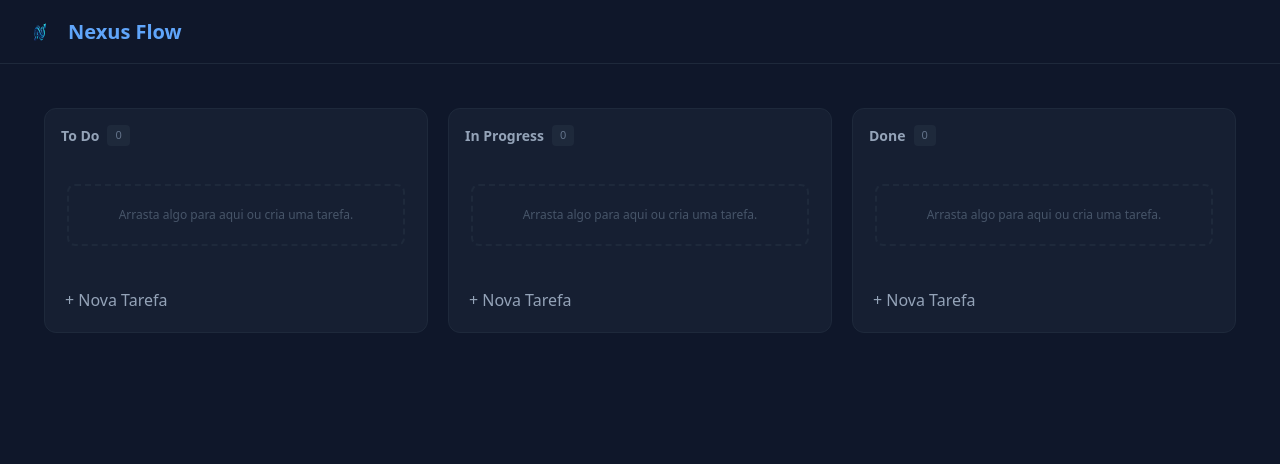
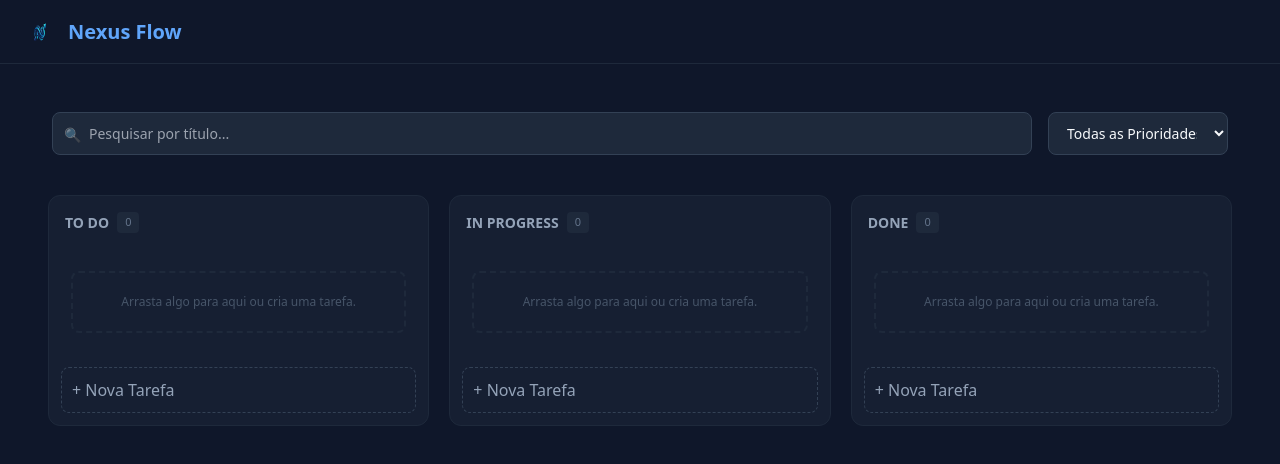
Before and after one commit to LucasFiolhais/nexus-flow, a Nuxt app: page / in a window 1280 px wide. Shown: the top 464 px of the page. Built offline with nearby package versions, Linux system fonts and the light colour scheme.

Commit message:
adicionar pesquisa por nome, filtrar por prioridade, compor o draggable

```diff
--- /dev/null
+++ b/app/components/BoardFilters.vue
@@ -0,0 +1,81 @@
+<script setup lang="ts">
+const taskStore = useTaskStore()
+</script>
+
+<template>
+  <div class="filters-container">
+    <div class="search-group">
+      <span class="search-icon">🔍</span>
+      <input
+        v-model="taskStore.searchQuery"
+        type="text"
+        placeholder="Pesquisar por título..."
+        class="filter-input search"
+      />
+    </div>
+
+    <div class="select-group">
+      <select v-model="taskStore.filterPriority" class="filter-input select">
+        <option value="all">Todas as Prioridades</option>
+        <option value="low">Low</option>
+        <option value="medium">Medium</option>
+        <option value="high">High</option>
+      </select>
+    </div>
+  </div>
+</template>
+
+<style scoped>
+.filters-container {
+  display: flex;
+  gap: 16px;
+  margin-bottom: 24px;
+  padding: 0 4px;
+}
+
+.search-group {
+  position: relative;
+  flex: 1;
+}
+
+.search-icon {
+  position: absolute;
+  left: 12px;
+  top: 50%;
+  transform: translateY(-50%);
+  font-size: 14px;
+  opacity: 0.5;
+}
+
+.filter-input {
+  background: #1e293b;
+  border: 1px solid #334155;
+  color: #f8fafc;
+  padding: 10px 14px;
+  border-radius: 8px;
+  font-size: 14px;
+  outline: none;
+  transition: 0.2s;
+  width: 100%;
+}
+
+.search {
+  padding-left: 36px;
+}
+
+.select {
+  width: 180px;
+  cursor: pointer;
+}
+
+.filter-input:focus {
+  border-color: #3b82f6;
+  background: #0f172a;
+  box-shadow: 0 0 0 2px rgba(59, 130, 246, 0.1);
+}
+
+.select option {
+  background: #1e293b;
+  color: white;
+}
+</style>
--- a/app/components/Column.vue
+++ b/app/components/Column.vue
@@ -1,5 +1,6 @@
 <script setup lang="ts">
 import draggable from 'vuedraggable'
+import { ref, computed } from 'vue'
 import type { Task, Column } from '~/types/kanban'
 import { useTaskStore } from '~/stores/taskStore'
 
@@ -7,14 +8,30 @@ const props = defineProps<{
   column: Column
 }>()
 
-const newTaskPriority = ref<'low' | 'medium' | 'high'>('medium')
-
 const taskStore = useTaskStore()
 
+// LÓGICA CRÍTICA: Computed Setter para sincronizar o drag com a Store original
+const tasks = computed({
+  get: () => props.column.tasks,
+  set: (newList) => {
+    // Encontra a coluna real no state da store e atualiza o seu array de tarefas
+    const targetCol = taskStore.columns.find((c) => c.title === props.column.title)
+    if (targetCol) {
+      targetCol.tasks = newList
+    }
+  }
+})
+
+// Estados do formulário
 const newTaskTitle = ref('')
 const newTaskDescription = ref('')
-newTaskPriority.value = 'medium'
+const newTaskPriority = ref<'low' | 'medium' | 'high'>('medium')
 const isAdding = ref(false)
+
+// Bloqueia o drag se houver filtros ativos para evitar corrupção de dados
+const isDraggable = computed(() => {
+  return taskStore.searchQuery === '' && taskStore.filterPriority === 'all'
+})
 
 const addTask = () => {
   if (!newTaskTitle.value.trim()) return
@@ -31,6 +48,7 @@ const addTask = () => {
 
   newTaskTitle.value = ''
   newTaskDescription.value = ''
+  newTaskPriority.value = 'medium'
   isAdding.value = false
 }
 </script>
@@ -45,11 +63,12 @@ const addTask = () => {
     </div>
 
     <draggable
-      v-model="column.tasks"
+      v-model="tasks"
       group="tasks"
       item-key="id"
       class="task-list"
       ghost-class="ghost-card"
+      :disabled="!isDraggable"
     >
       <template #item="{ element }">
         <Card :task="element" />
@@ -57,7 +76,11 @@ const addTask = () => {
 
       <template #footer>
         <div v-if="column.tasks.length === 0 && !isAdding" class="empty-state">
-          Arrasta algo para aqui ou cria uma tarefa.
+          {{
+            isDraggable
+              ? 'Arrasta algo para aqui ou cria uma tarefa.'
+              : 'Nenhum resultado para os filtros atuais.'
+          }}
         </div>
       </template>
     </draggable>
@@ -79,10 +102,10 @@ const addTask = () => {
           rows="2"
         ></textarea>
 
-        <select v-model="newTaskPriority" class="input select-priority">
-          <option value="low">Low</option>
-          <option value="medium">Medium</option>
-          <option value="high">High</option>
+        <select v-model="newTaskPriority" class="select-priority">
+          <option value="low">Baixa</option>
+          <option value="medium">Média</option>
+          <option value="high">Alta</option>
         </select>
 
         <div class="form-buttons">
@@ -98,7 +121,7 @@ const addTask = () => {
 <style scoped>
 .column {
   flex: 1;
-  min-width: 0;
+  min-width: 300px;
   background-color: rgba(30, 41, 59, 0.5);
   border: 1px solid #1e293b;
   border-radius: 12px;
@@ -118,9 +141,10 @@ const addTask = () => {
 
 .column-title {
   font-size: 14px;
-  font-weight: 600;
+  font-weight: 700;
   color: #94a3b8;
   margin: 0;
+  text-transform: uppercase;
 }
 
 .badge {
@@ -137,6 +161,7 @@ const addTask = () => {
   flex-direction: column;
   gap: 12px;
   min-height: 100px;
+  flex: 1;
 }
 
 .empty-state {
@@ -155,18 +180,28 @@ const addTask = () => {
 
 .btn-show-add {
   width: 100%;
-  padding: 8px;
+  padding: 10px;
   background: transparent;
-  border: none;
+  border: 1px dashed #334155;
   color: #94a3b8;
+  border-radius: 8px;
   cursor: pointer;
+  transition: 0.2s;
   text-align: left;
-  border-radius: 6px;
 }
 
 .btn-show-add:hover {
+  background: rgba(59, 130, 246, 0.1);
+  color: #3b82f6;
+  border-color: #3b82f6;
+}
+
+.add-form {
   background: #1e293b;
-  color: #f8fafc;
+  padding: 12px;
+  border-radius: 8px;
+  display: flex;
+  flex-direction: column;
 }
 
 .task-input {
@@ -194,21 +229,30 @@ const addTask = () => {
   outline: none;
 }
 
-.task-textarea:focus {
-  border-color: #3b82f6;
+.select-priority {
+  width: 100%;
+  background: #0f172a;
+  border: 1px solid #1e293b;
+  border-radius: 6px;
+  padding: 8px;
+  color: #94a3b8;
+  font-size: 13px;
+  margin-bottom: 12px;
+  outline: none;
 }
 
 .form-buttons {
   display: flex;
   gap: 8px;
+  justify-content: flex-end;
 }
 
 .btn-confirm {
   background: #3b82f6;
   color: white;
   border: none;
-  padding: 4px 12px;
-  border-radius: 4px;
+  padding: 6px 16px;
+  border-radius: 6px;
   cursor: pointer;
   font-size: 12px;
   font-weight: 600;
@@ -223,30 +267,7 @@ const addTask = () => {
 }
 
 .ghost-card {
-  opacity: 0.5;
-  background: #3b82f6;
-  border-radius: 8px;
-}
-
-.select-priority {
-  width: 100%;
-  background: #0f172a;
-  border: 1px solid #1e293b;
-  border-radius: 6px;
-  padding: 8px;
-  color: #94a3b8;
-  font-size: 13px;
-  margin-bottom: 8px;
-  outline: none;
-  cursor: pointer;
-}
-
-.select-priority:focus {
-  border-color: #3b82f6;
-}
-
-.select-priority option {
-  background-color: #0f172a;
-  color: white;
+  opacity: 0.4;
+  background: #3b82f6 !important;
 }
 </style>
--- a/app/pages/index.vue
+++ b/app/pages/index.vue
@@ -5,18 +5,29 @@ const taskStore = useTaskStore()
 </script>
 
 <template>
-  <div class="board">
-    <Column v-for="column in taskStore.columns" :key="column.title" :column="column" />
+  <div class="page-wrapper">
+    <BoardFilters />
+
+    <div class="board">
+      <Column v-for="column in taskStore.filteredColumns" :key="column.title" :column="column" />
+    </div>
   </div>
 </template>
 
 <style scoped>
+.page-wrapper {
+  padding: 24px;
+  width: 100%;
+  min-height: 100vh;
+  display: flex;
+  flex-direction: column;
+  gap: 16px;
+}
+
 .board {
   display: flex;
   gap: 20px;
-  padding: 20px;
   width: 100%;
-  min-height: 800px;
   align-items: flex-start;
 }
 </style>
--- a/app/stores/taskStore.ts
+++ b/app/stores/taskStore.ts
@@ -4,11 +4,30 @@ import type { Column, Task } from '../types/kanban'
 export const useTaskStore = defineStore('taskStore', {
   state: () => ({
     columns: [
-      { title: 'To Do', tasks: [] },
+      { title: 'To do', tasks: [] },
       { title: 'In Progress', tasks: [] },
       { title: 'Done', tasks: [] }
-    ] as Column[]
+    ] as Column[],
+
+    searchQuery: '',
+    filterPriority: 'all' as 'all' | 'low' | 'medium' | 'high'
   }),
+
+  getters: {
+    filteredColumns: (state) => {
+      const query = state.searchQuery.toLowerCase().trim()
+
+      return state.columns.map((column) => ({
+        ...column,
+        tasks: column.tasks.filter((task) => {
+          const matchesSearch = task.title.toLowerCase().includes(query)
+          const matchesPriority =
+            state.filterPriority === 'all' || task.priority === state.filterPriority
+          return matchesSearch && matchesPriority
+        })
+      }))
+    }
+  },
 
   actions: {
     addTaskToColumn(columnTitle: string, task: Task) {
@@ -30,7 +49,6 @@ export const useTaskStore = defineStore('taskStore', {
       this.columns.forEach((col) => {
         const index = col.tasks.findIndex((t) => t.id === taskId)
         if (index !== -1) {
-          // Usamos 'as Task' para garantir ao TS que o item existe
           taskToMove = col.tasks.splice(index, 1)[0] as Task
         }
       })
```
